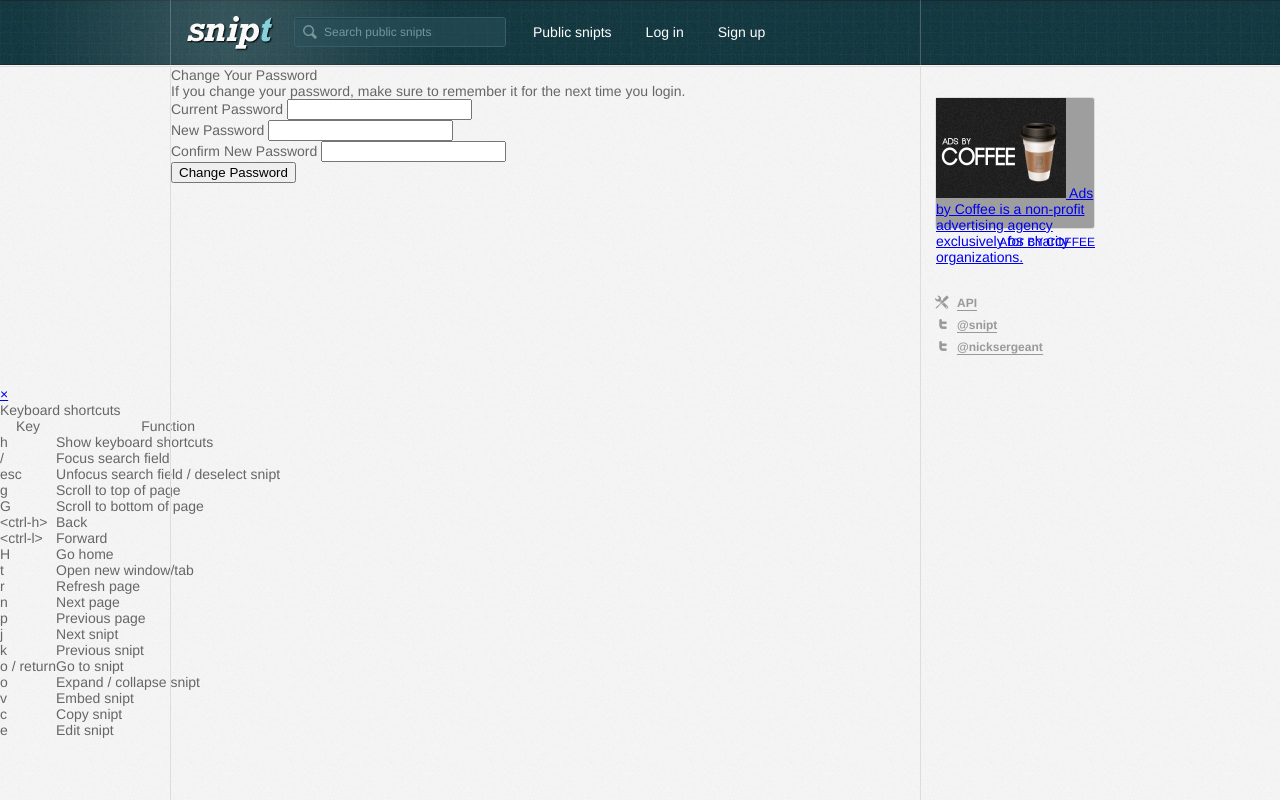
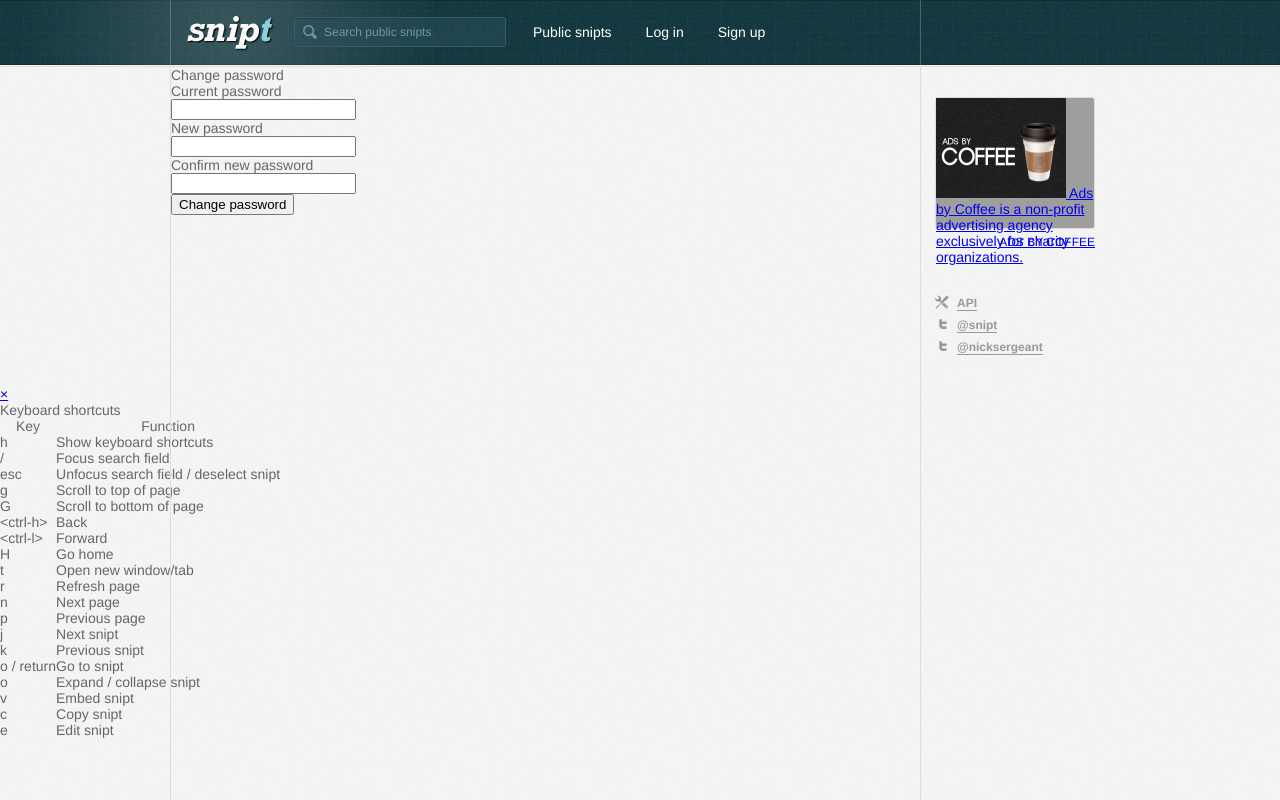
Before and after one commit to nicksergeant/snipt, a Django app: template snipt/templates/registration/password_change_form.html in a window 1280 px wide. Run offline with Django 3.2, Linux system fonts and the light colour scheme; the template is opened without the code that fills it: most values are stand-ins (such as "Sample title", 1, 10 or a date in 2020); form fields are guessed from the names that the template uses; some libraries are stand-ins or nearby versions; grey boxes are pictures that could not be loaded.

Commit message:
Password change and update text.

```diff
--- a/snipt/templates/registration/password_change_done.html
+++ b/snipt/templates/registration/password_change_done.html
@@ -1,6 +1,6 @@
 {% extends "registration/registration_base.html" %}
 
-{% block page-title %}Password reset - {{ block.super }}{% endblock %}
+{% block page-title %}Change password - {{ block.super }}{% endblock %}
 
 {% block body-class %}{{ block.super }} static{% endblock %}
 
--- a/snipt/templates/registration/password_change_form.html
+++ b/snipt/templates/registration/password_change_form.html
@@ -1,51 +1,67 @@
 {% extends "registration/registration_base.html" %}
 
-{% block page-title %}Reset password - {{ block.super }}{% endblock %}
+{% block page-title %}Change password - {{ block.super }}{% endblock %}
 
 {% block body-class %}{{ block.super }} static{% endblock %}
 
-{% block banner %}
-    <h1>
-        <span class="subtitle">Settings</span>
-        <a href="{{ request.path }}" class="title">Account Information</a>
-    </h1>
-{% endblock %}
-
 {% block content %}
-    {% include "accounts/nav.html" %}
-    <div class="page-content">
+    <form class="form-horizontal static-box" method="post" action="">
         {% if form.errors %}
-            <div class="errors">
-                {{ form.errors }}
+            {% if form.non_field_errors %}
+                <div class="alert alert-error">
+                    {{ form.non_field_errors }}
+                </div>
+            {% else %}
+                <div class="alert alert-error">
+                    Please fix the errors below.
                 </div>
             {% endif %}
-        <div class="tab-content" id="change-password">
-            <div class="page-title">
-                <h2 class="title-account">Change Your Password</h2>
-                <p>If you change your password, make sure to remember it for the next time you login.</p>
-            </div>
-            <form class="form-horizontal" method='post' action=''>
-                <div class="fields">
-                    {% csrf_token %}
-                    <div class="field">
-                        <div class="field {% if form.old_password.errors %}error{% endif %}">
-                            <label for="id_old_password">Current Password</label>
+        {% endif %}
+        <fieldset>
+            <legend>Change password</legend>
+            <div class="control-group {% if form.old_password.errors %}error{% endif %}">
+                <label class="control-label" for="id_old_password">Current password</label>
+                <div class="controls">
                     {{ form.old_password }}
-                        </div>
-                        <div class="field {% if form.new_password1.errors %}error{% endif %}">
-                            <label for="id_new_password1">New Password</label>
-                            {{ form.new_password1 }}
-                        </div>
-                        <div class="field {% if form.new_password2.errors %}error{% endif %}">
-                            <label for="id_new_password2">Confirm New Password</label>
-                            {{ form.new_password2 }}
+                    {% if form.errors.old_password %}
+                        <span class="help-inline">
+                            {% for error in form.errors.old_password  %}
+                                {{ error }}
+                            {% endfor %}
+                        </span>
+                    {% endif %}
                 </div>
             </div>
-                </div>
-                <div class="submit">
-                    <input class="submit" type='submit' value="Change Password" />
-                </div>
-            </form>
+            <div class="control-group {% if form.new_password1.errors %}error{% endif %}">
+                <label class="control-label" for="id_new_password1">New password</label>
+                <div class="controls">
+                    {{ form.new_password1 }}
+                    {% if form.errors.new_password1 %}
+                        <span class="help-inline">
+                            {% for error in form.errors.new_password1  %}
+                                {{ error }}
+                            {% endfor %}
+                        </span>
+                    {% endif %}
                 </div>
             </div>
+            <div class="control-group {% if form.new_password2.errors %}error{% endif %}">
+                <label class="control-label" for="id_new_password2">Confirm new password</label>
+                <div class="controls">
+                    {{ form.new_password2 }}
+                    {% if form.errors.new_password2 %}
+                        <span class="help-inline">
+                            {% for error in form.errors.new_password2  %}
+                                {{ error }}
+                            {% endfor %}
+                        </span>
+                    {% endif %}
+                </div>
+            </div>
+            <div class="form-actions group">
+                <button class="btn btn-primary" type="submit">Change password</button>
+            </div>
+        </fieldset>
+        {% csrf_token %}
+    </form>
 {% endblock %}
--- a/snipt/templates/registration/password_reset_complete.html
+++ b/snipt/templates/registration/password_reset_complete.html
@@ -1,6 +1,6 @@
 {% extends "registration/registration_base.html" %}
 
-{% block page-title %}Password reset - {{ block.super }}{% endblock %}
+{% block page-title %}Reset password - {{ block.super }}{% endblock %}
 
 {% block body-class %}{{ block.super }} static{% endblock %}
 
--- a/snipt/templates/registration/password_reset_done.html
+++ b/snipt/templates/registration/password_reset_done.html
@@ -1,6 +1,6 @@
 {% extends "registration/registration_base.html" %}
 
-{% block page-title %}Password reset - {{ block.super }}{% endblock %}
+{% block page-title %}Reset password - {{ block.super }}{% endblock %}
 
 {% block body-class %}{{ block.super }} static{% endblock %}
 
```
Lines whose indentation alone changed are shown as unchanged.
